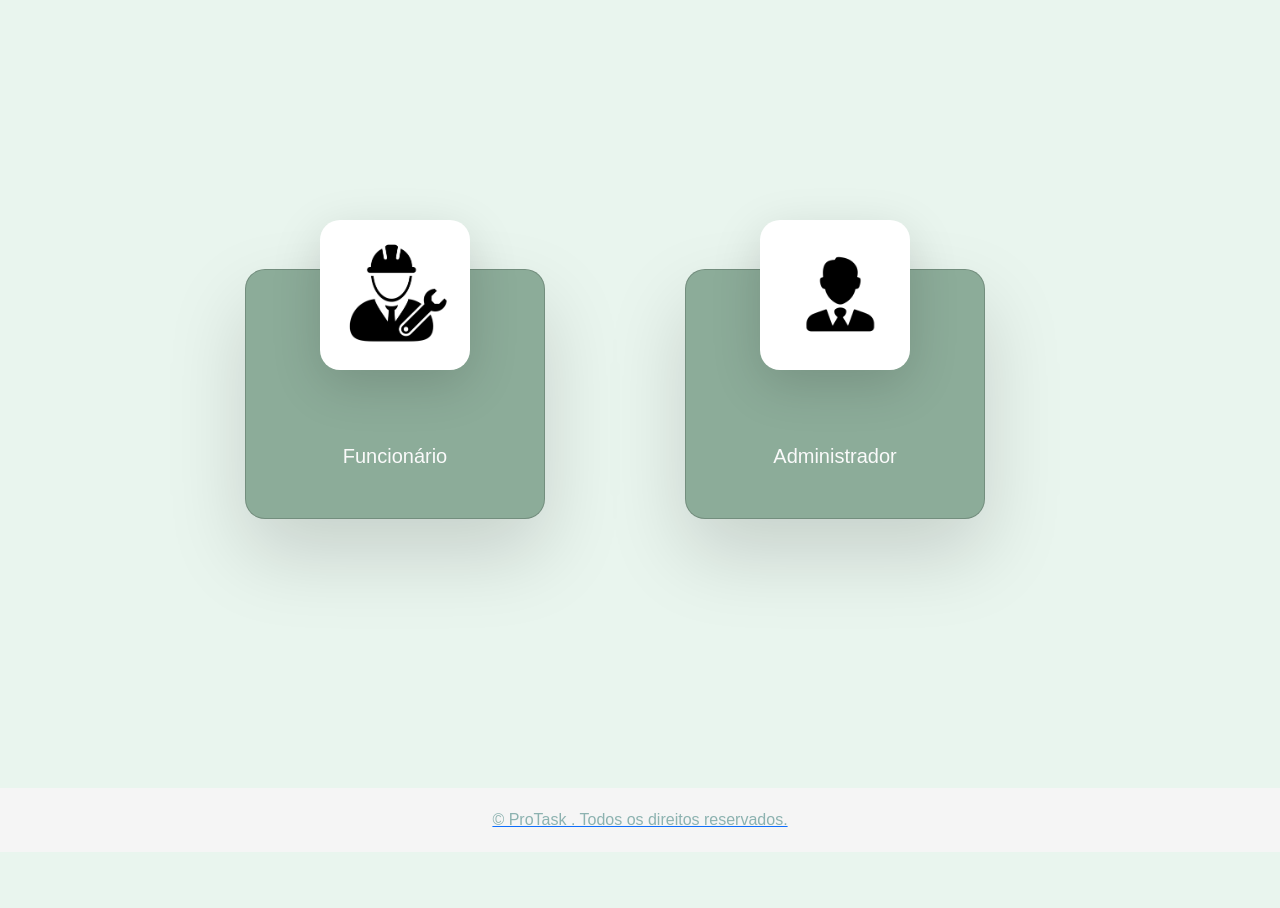
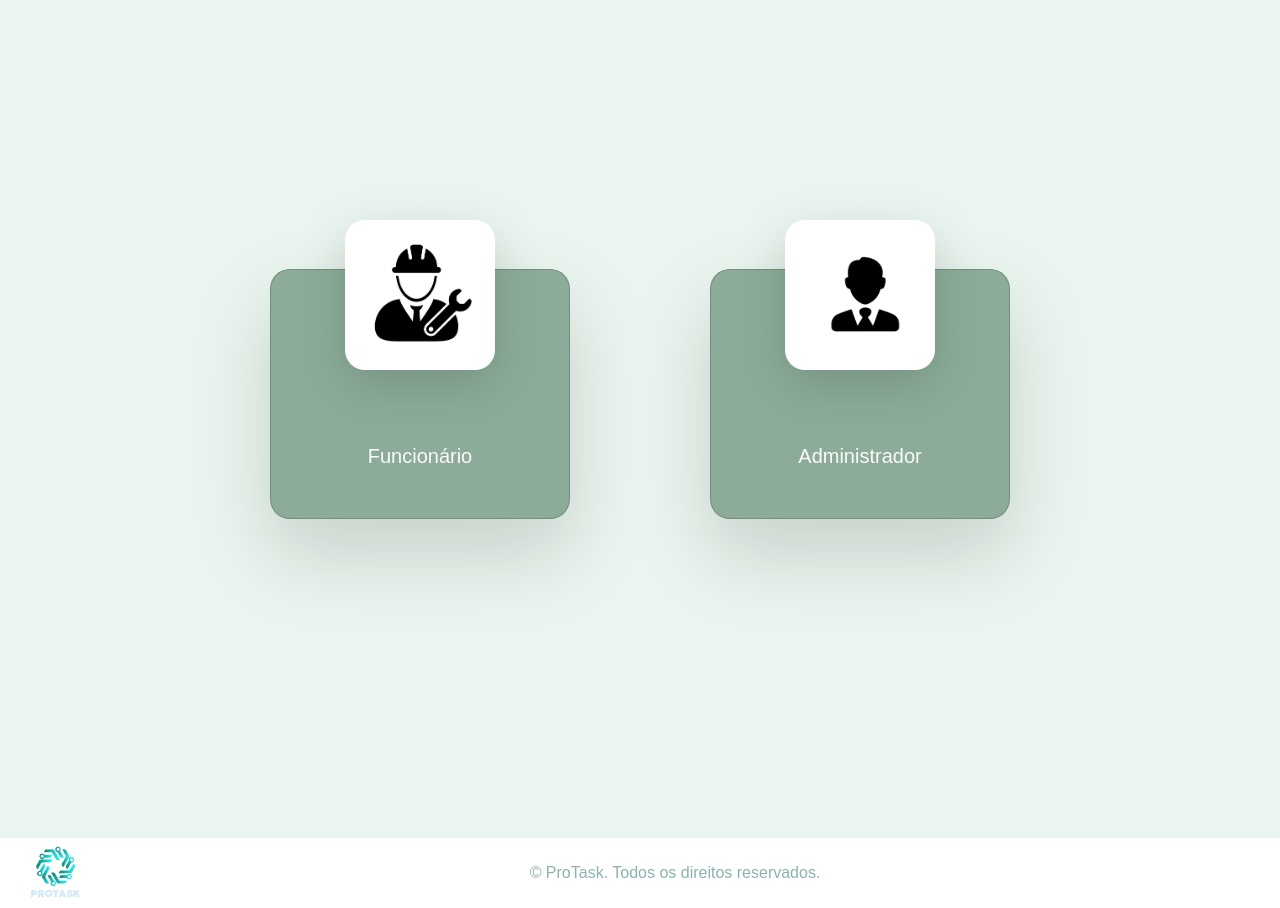
Before and after one commit to amrithomas/OrderTrack---TCC, a PHP site: page / in a window 1280 px wide. Shown: the part 96-1004 px from the top of the page. Before the commit the page ends 923 px from the top, so only its background shows below. Run offline with PHP 8.4, Linux system fonts and the light colour scheme.

Commit message:
Logo equipe
Tela inicial

```diff
--- a/index.php
+++ b/index.php
@@ -9,7 +9,7 @@
     <link href="https://cdn.jsdelivr.net/npm/bootstrap@5.3.1/dist/css/bootstrap.min.css" rel="stylesheet" integrity="sha384-4bw+/aepP/YC94hEpVNVgiZdgIC5+VKNBQNGCHeKRQN+PtmoHDEXuppvnDJzQIu9" crossorigin="anonymous">
     <script src="https://cdn.jsdelivr.net/npm/bootstrap@5.3.1/dist/js/bootstrap.bundle.min.js" integrity="sha384-HwwvtgBNo3bZJJLYd8oVXjrBZt8cqVSpeBNS5n7C8IVInixGAoxmnlMuBnhbgrkm" crossorigin="anonymous"></script>
     <link rel="shortcut icon" type="png" href="./assets/images/icone_logo.png">
-    <link rel="stylesheet" href="src/styles/tela_inicial/styles.css">
+    <link rel="stylesheet" href="src/styles/tela_inicial/style.css">
     <title>Tela Inicial</title>
 
 </head>
@@ -59,13 +59,17 @@
                 <h2>Administrador</h2>
             </div>
         </div>
+    </a>
     </div>
 </main>
 
-<footer class="mt-5">
-
-    <p>&copy; ProTask . Todos os direitos reservados.</p>
-
+<footer class="footer">
+        <div>
+            <img id="logo_equipe" src="./assets/images/logo_equipe.png" alt="">
+        </div>
+        <div class="container">
+          <p class="d-flex justify-content-center align-items-center">© ProTask. Todos os direitos reservados.</p>
+        </div>
 </footer>
 
 
--- a/src/styles/tela_inicial/styles.css
+++ b/src/styles/tela_inicial/style.css
@@ -211,3 +211,24 @@
     color: #555;
     line-height: 1.2em;
 }
+
+#logo_equipe{
+    width: 70px;
+    height: 60px;
+}
+
+footer {
+    color: #A9A3A3;
+    font-weight: 500;
+    background-color: #fff;
+
+    bottom: 0;
+    left:0;
+    display: flex;
+    justify-content: center;
+    align-items: center;
+    margin-top: 100px;
+
+    width: 100%;
+    height: 70px;
+  }
```
